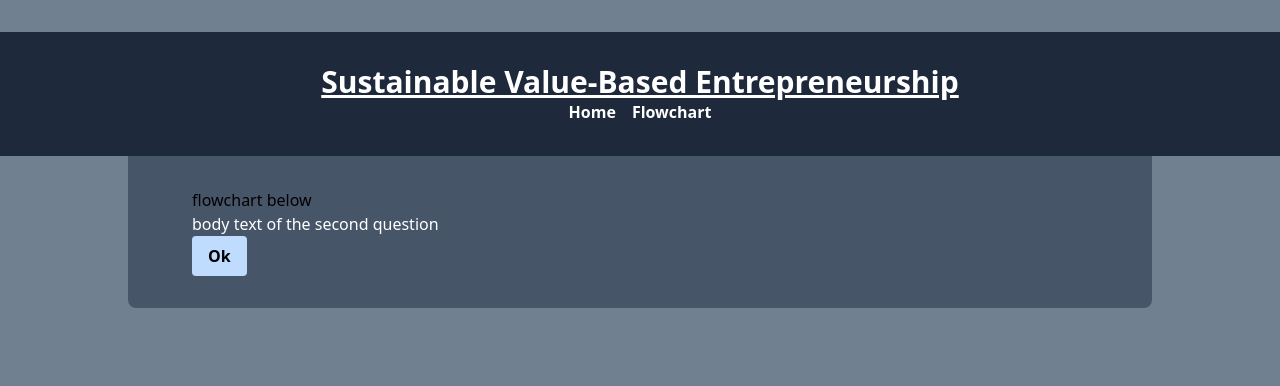
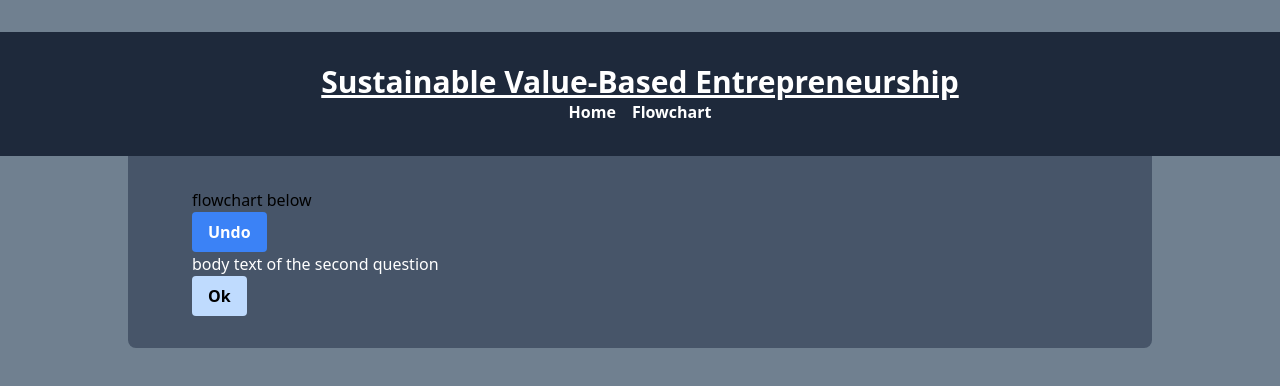
Before and after one commit to Shadania/svbe_flowchart, a React (Create React App) app in the folder site/: page /svbe_flowchart/flowchart in a window 1280 px wide. Both pictures are taken after a click on the button "answer 1 text". Shown: the top 386 px of the page. Built offline with nearby package versions, Linux system fonts and the light colour scheme.

Commit message:
undo/redo

```diff
--- /dev/null
+++ b/site/src/elements/Button.js
@@ -0,0 +1,13 @@
+export default function Button(props) {
+    var className = "bg-blue-500 hover-bg-blue-700 text-white font-bold py-2 px-4 rounded"
+    if (!props.visible)
+        className += " invisible"
+    return (
+        <button
+            className={className}
+            onClick={props.onClick}
+        >
+            {props.text}
+        </button>
+    )
+}
--- a/site/src/elements/Flowchart.js
+++ b/site/src/elements/Flowchart.js
@@ -1,9 +1,9 @@
 import Answer from '../elements/Answer.js'
 import data from '../data/flowchart.json'
 import React from "react";
+import Button from '../elements/Button.js'
 
 function renderAnswers(qData, onClick) {
-    console.log(qData['type'])
     switch(qData['type']) {
         case 'multipleChoice':
             return qData['choices'].map(
@@ -31,22 +31,68 @@ class Flowchart extends React.Component {
     constructor(props) {
         super(props)
         this.state = {
-            currentQ: data['initialState']
+            currentQ: data['initialState'],
+            stateStack: [],
+            redoStack: []
         }
-        console.log(this.state.currentQ)
-
     }
 
     nextQuestion = (new_q_id) => {
-        console.log(new_q_id)
+        var newStateStack = this.state.stateStack
+        newStateStack.push(this.state.currentQ)
         this.setState({
-            currentQ: new_q_id
+            currentQ: new_q_id,
+            stateStack: newStateStack,
+            redoStack: []
         })
+    }
+
+    undo = () => {
+        var newStateStack = this.state.stateStack
+        if (newStateStack.length < 1)
+            return
+
+        var newState = newStateStack.pop()
+        var newRedoStack = this.state.redoStack
+        newRedoStack.push(this.state.currentQ)
+        this.setState({
+            currentQ: newState,
+            stateStack: newStateStack,
+            redoStack: newRedoStack
+        })
+    }
+    canUndo = () => {
+        return this.state.stateStack.length > 0
+    }
+
+    redo = () => {
+        var newStateStack = this.state.stateStack
+        var newRedoStack = this.state.redoStack
+        if (newRedoStack.length < 1)
+            return
+        var newState = newRedoStack.pop()
+        newStateStack.push(this.state.currentQ)
+        this.setState({
+            currentQ: newState,
+            stateStack: newStateStack,
+            redoStack: newRedoStack
+        })
+    }
+    canRedo = () => {
+        return this.state.redoStack.length > 0
     }
 
     render() {
         return (
             <div className="text-white" id="question_div">
+                <div>
+                    <Button onClick={this.undo} text="Undo"
+                        visible={this.canUndo()}
+                    />
+                    <Button onClick={this.redo} text="Redo"
+                        visible={this.canRedo()}
+                    />
+                </div>
                 <p>{data['states'][this.state.currentQ]['bodyText']}</p>
                 <div>
                     {renderAnswers(data['states'][this.state.currentQ], this.nextQuestion)}
@@ -54,9 +100,6 @@ class Flowchart extends React.Component {
             </div>
         )
     }
-    /*
-
-    */
 }
 
 export default Flowchart;
```
Also changed, not shown: site/src/elements/Answer.js (+0 -13 lines).
